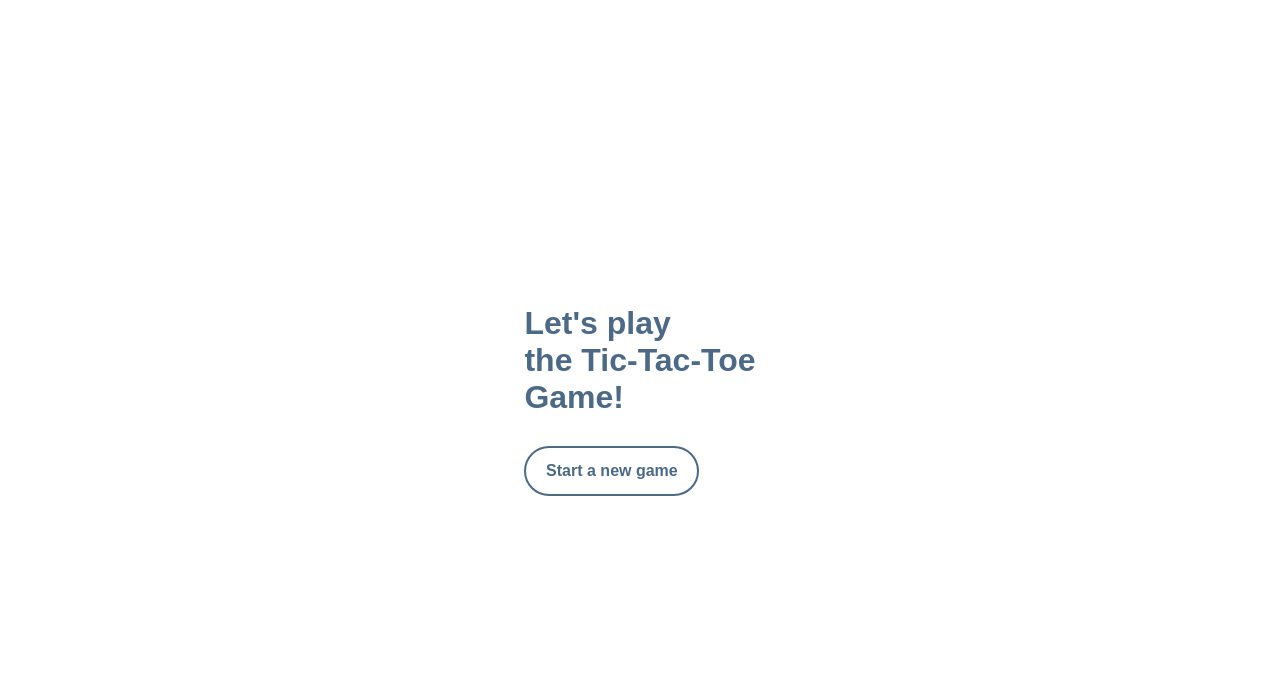
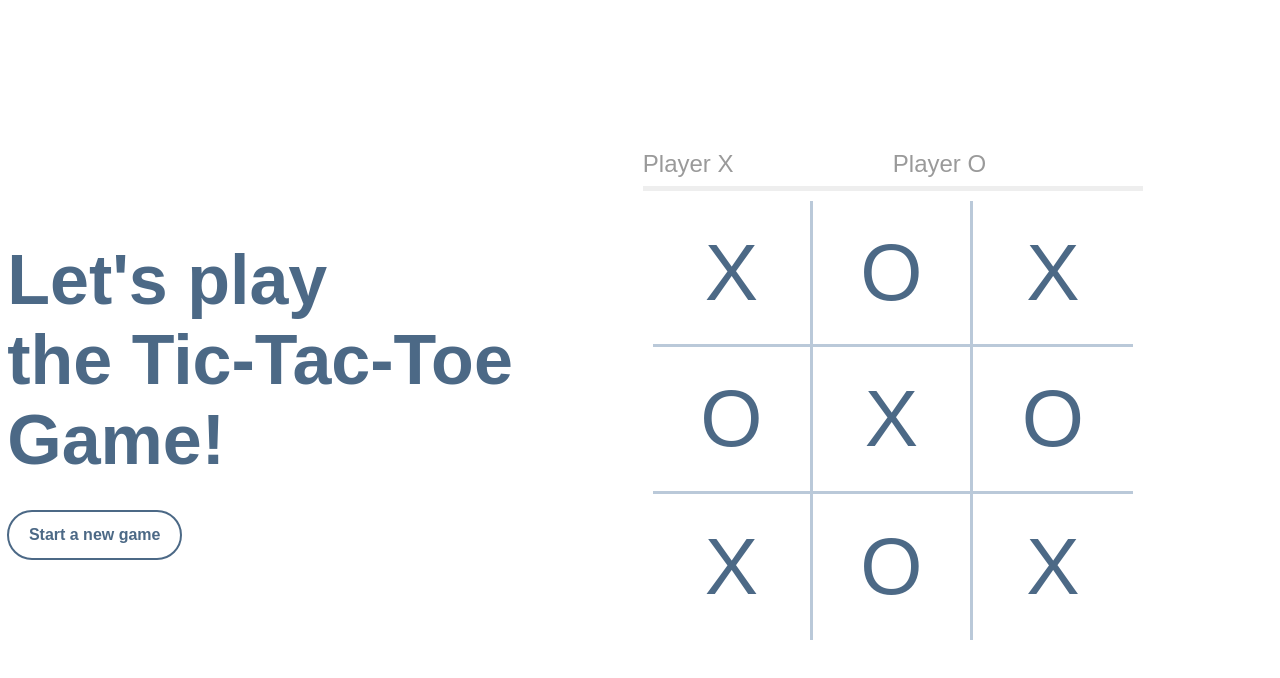
Before and after one commit to techytim12/TIC-TAC-TOE, a plain HTML site: page index.html in a window 1280 px wide. Drawn offline with Linux system fonts and the light colour scheme.

Commit message:
styling done

```diff
--- a/css/style.css
+++ b/css/style.css
@@ -17,6 +17,12 @@ body {
     margin: 0 auto;
 }
 
+h1 {
+    font-size: 70px;
+    font-weight: bold;
+}
+
+
 .restart {
     width: 175px;
     height: 50px;
@@ -34,3 +40,59 @@ body {
     background: #4c6986 ;
     color: white;
 }
+
+
+.game {
+    display: flex;
+    flex-direction: column;
+    width: 500px;
+    height: 500px;
+
+}
+
+.header {
+    display: flex;
+    color: #9A9A9A;
+    font-size: 24px;
+}
+.header .player-x {
+    flex: 1;
+    border-bottom: 5px solid #eee;
+    padding-bottom: 8px;;
+}
+.header .player-o {
+    flex: 1;
+    border-bottom: 5px solid #eee;
+    padding-bottom: 8px;;
+}
+
+.board {
+    display: grid;
+    grid-template-columns: repeat(3, 1fr);
+    grid-template-rows: repeat(3, 1fr);
+    grid-gap: 0px;
+    flex-grow: 1;
+    padding: 10px;
+}
+
+.board-tile {
+    display: flex;
+    justify-content: center;
+    align-items: center;
+    font-size: 80px;
+    background-color: white;
+    cursor: pointer;
+}
+
+.board-tile:not(:nth-child(3n)) {
+    border-right: 3px solid rgba(137, 163, 189, 0.58);
+}
+
+.board-tile:not(:nth-last-child(-n + 3)) {
+    border-bottom: 3px solid rgba(137, 163, 189, 0.58);
+}
+
+.board-tile:hover {
+    background: #eeeeee;
+
+}
--- a/index.html
+++ b/index.html
@@ -17,8 +17,28 @@
                 Start a new game
             </div>
         </div>
-        <div class="right">
-
+        <div class="right" style="padding:130px">
+            <div class="game">
+                <div class="header">
+                    <div class="player-x">
+                        <span>Player X</span>
+                    </div>
+                    <div class="player-o">
+                        <span>Player O</span>
+                    </div>
+                </div>
+                <div class="board">
+                    <div class="board-tile">X</div>
+                    <div class="board-tile">O</div>
+                    <div class="board-tile">X</div>
+                    <div class="board-tile">O</div>
+                    <div class="board-tile">X</div>
+                    <div class="board-tile">O</div>
+                    <div class="board-tile">X</div>
+                    <div class="board-tile">O</div>
+                    <div class="board-tile">X</div>
+                </div>
+            </div>
         </div>
     </div>
 </body>
```
